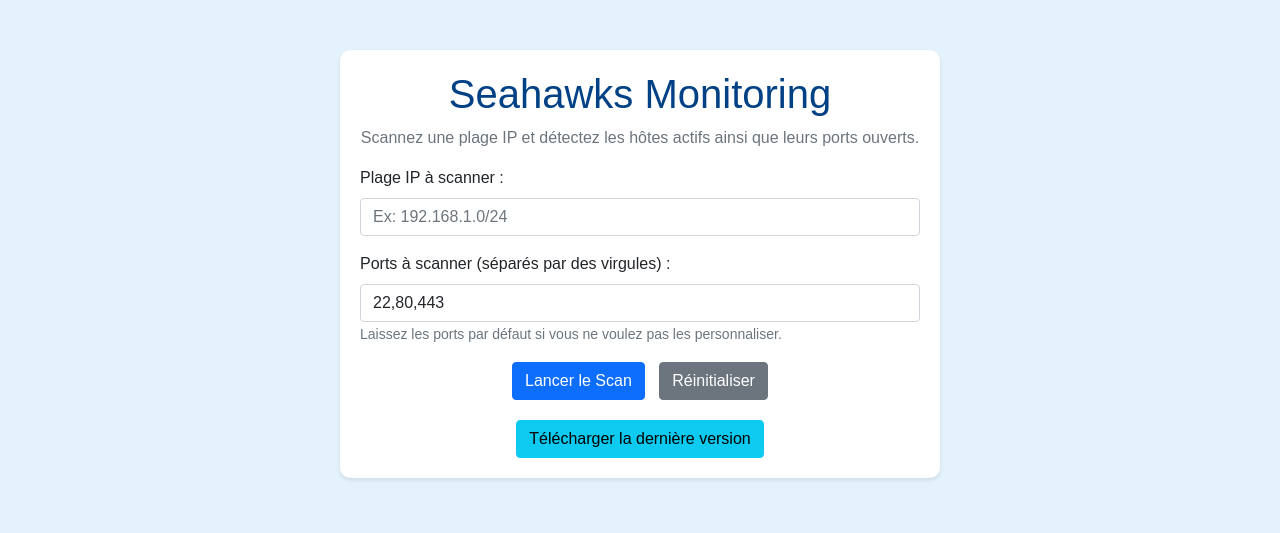
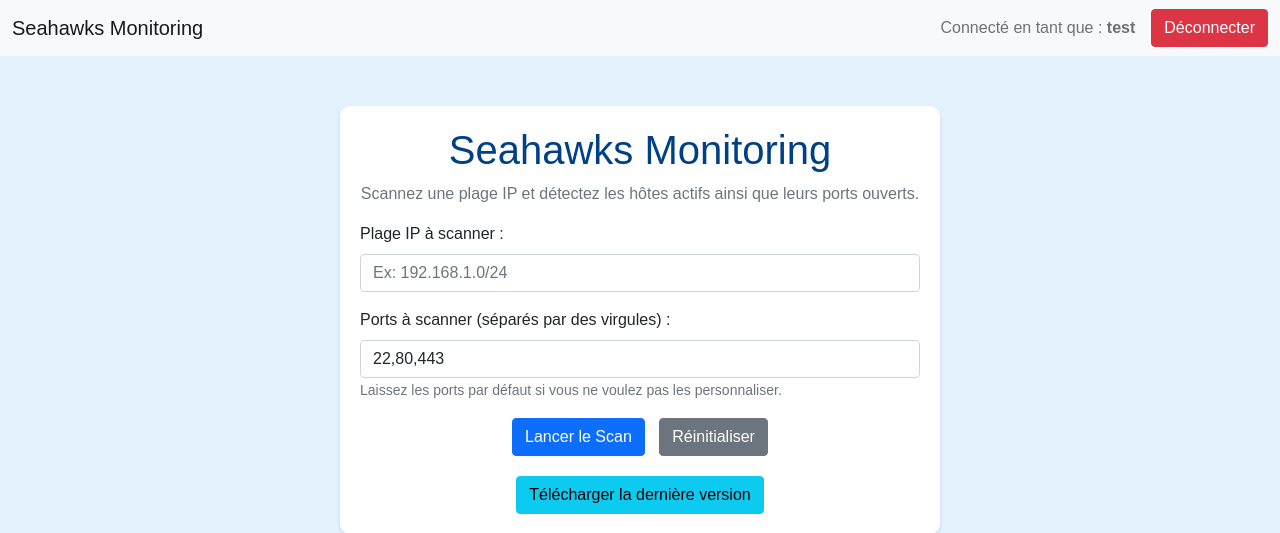
Before and after one commit to TerenceRiss/SeahawksNester, a Flask app: template templates/index.html in a window 1280 px wide. Shown: the top 533 px of the page. Run offline with Flask 3, Linux system fonts and the light colour scheme; the template is opened without the code that fills it, so the values that code supplies are empty; a user stored in the database is signed in.

Commit message:
ajout btn deconnexion

```diff
--- a/client_web.py
+++ b/client_web.py
@@ -84,11 +84,17 @@ def register():
             return redirect(url_for('register'))
     return render_template('register.html')
 
+# @app.route('/logout')
+# def logout():
+#     session.clear()
+#     flash("Vous avez été déconnecté.", "info")
+#     return redirect(url_for('login'))
+
 @app.route('/logout')
 def logout():
-    session.clear()
-    flash("Vous avez été déconnecté.", "info")
-    return redirect(url_for('login'))
+    session.pop('token', None)  # Supprimer le token de la session
+    session.pop('username', None)  # Supprimer le nom d'utilisateur
+    return redirect(url_for('login'))  # Rediriger vers la page de connexion
 
 @app.route('/scan', methods=['GET', 'POST'])
 def scan_form():
--- a/scan_results_web.json
+++ b/scan_results_web.json
@@ -61,5 +61,5 @@
             ]
         }
     ],
-    "latency_ms": 17.04
+    "latency_ms": 18.09
 }
--- a/templates/index.html
+++ b/templates/index.html
@@ -34,6 +34,9 @@
             text-align: center;
             margin-top: 20px;
         }
+        .navbar {
+            margin-bottom: 20px;
+        }
     </style>
     <script>
         function showLoading() {
@@ -42,6 +45,19 @@
     </script>
 </head>
 <body>
+    <!-- Barre de navigation -->
+    <nav class="navbar navbar-expand-lg navbar-light bg-light">
+        <div class="container-fluid">
+            <a class="navbar-brand" href="#">Seahawks Monitoring</a>
+            <div class="collapse navbar-collapse justify-content-end">
+                <span class="navbar-text me-3">
+                    Connecté en tant que : <strong>{{ session['username'] }}</strong>
+                </span>
+                <a href="/logout" class="btn btn-danger">Déconnecter</a>
+            </div>
+        </div>
+    </nav>
+
     <div class="container">
         <h1>Seahawks Monitoring</h1>
         <p class="text-center text-muted">
```
Also changed, not shown: seahawks.db.
